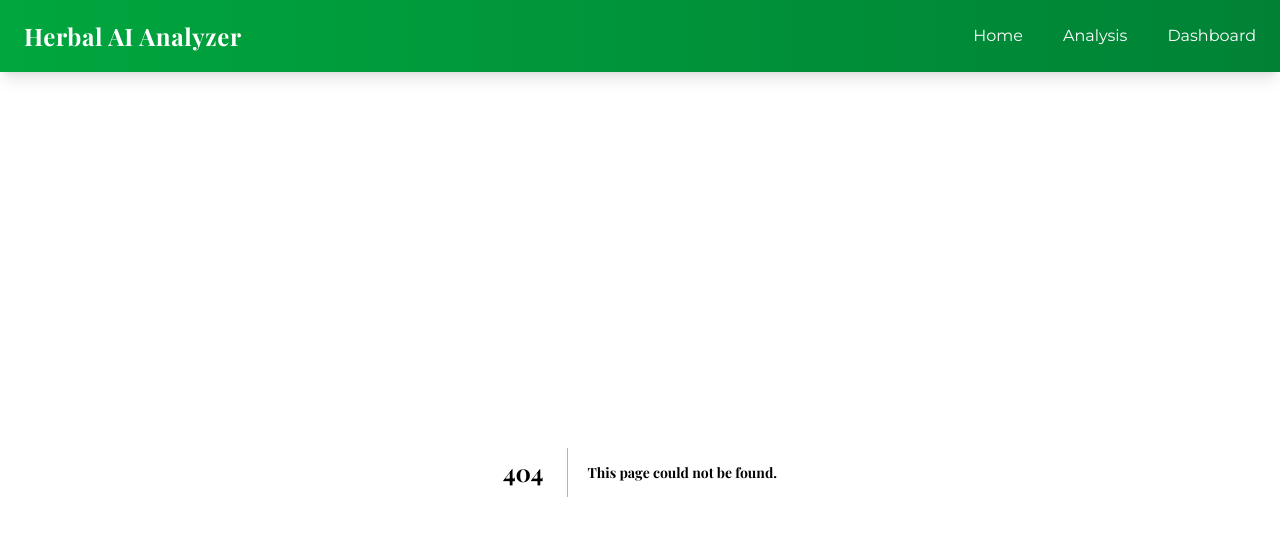
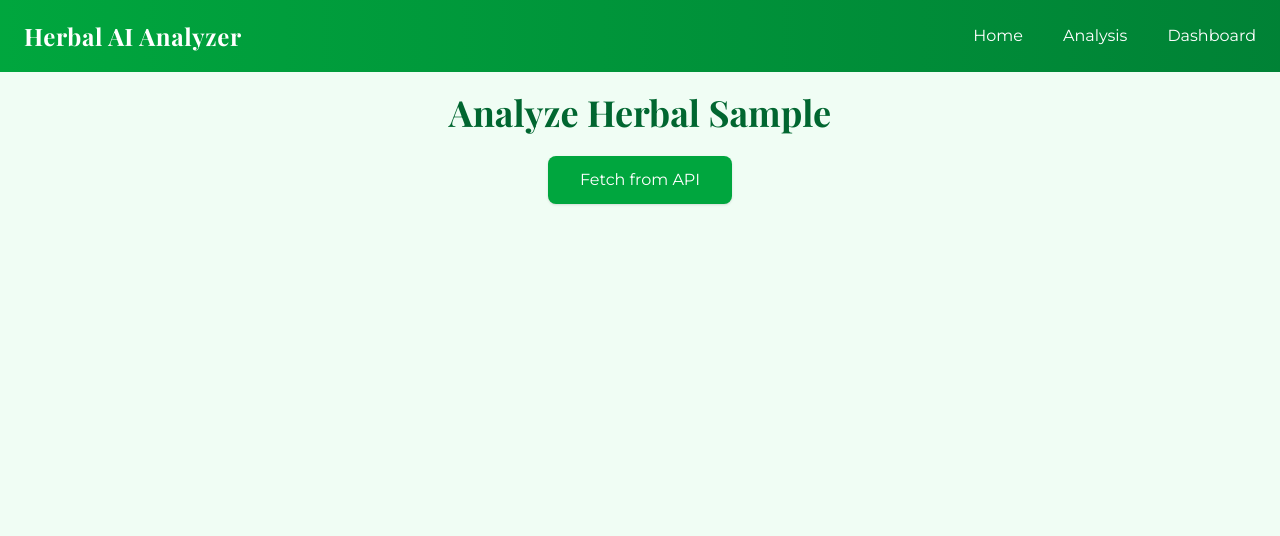
Before and after one commit to sanskriti2004/sih-frontend, a Next.js app: page /analysis in a window 1280 px wide. Before the commit this address had no page. Shown: the top 536 px of the page. Built offline with nearby package versions, Linux system fonts and the light colour scheme.

Commit message:
analysis page ui

```diff
--- /dev/null
+++ b/src/app/analysis/page.js
@@ -0,0 +1,64 @@
+"use client";
+
+import { useState } from "react";
+import RadarChartTaste from "@/components/RadarChartTaste";
+import BarChartCompounds from "@/components/BarChartCompounds";
+
+export default function Analysis() {
+  const [loading, setLoading] = useState(false);
+  const [result, setResult] = useState(null);
+
+  const fetchResult = async () => {
+    setLoading(true);
+    try {
+      // Replace with actual ML API endpoint in future
+      const res = await fetch("/api/mock-result");
+      const data = await res.json();
+      setResult(data);
+
+      // Save to localStorage
+      const history = JSON.parse(localStorage.getItem("history") || "[]");
+      localStorage.setItem("history", JSON.stringify([data, ...history]));
+    } catch (err) {
+      console.error(err);
+    } finally {
+      setLoading(false);
+    }
+  };
+
+  return (
+    <div className="min-h-screen bg-green-50">
+      <div className="max-w-7xl mx-auto w-full py-5 px-4 sm:px-6 lg:px-8">
+        <h2 className="text-4xl font-semibold mb-6 text-green-800 text-center">
+          Analyze Herbal Sample
+        </h2>
+        <div className="flex justify-center">
+          <button
+            onClick={fetchResult}
+            className="px-8 py-3 bg-green-600 text-white rounded-lg shadow hover:bg-green-700 font-medium transition"
+            disabled={loading}
+          >
+            {loading ? "Analyzing..." : "Fetch from API"}
+          </button>
+        </div>
+
+        {result && (
+          <div className="mt-8 space-y-8 bg-white rounded-xl shadow-lg p-6">
+            <div>
+              <h3 className="text-2xl font-bold text-green-900 mb-2">
+                {result.herbName}
+              </h3>
+              <p className="text-lg">
+                Status: <span className="font-semibold">{result.status}</span>
+              </p>
+              <p className="text-lg">Confidence: {result.confidence}%</p>
+            </div>
+
+            <RadarChartTaste data={result.tasteProfile} />
+            <BarChartCompounds data={result.compounds} />
+          </div>
+        )}
+      </div>
+    </div>
+  );
+}
```
